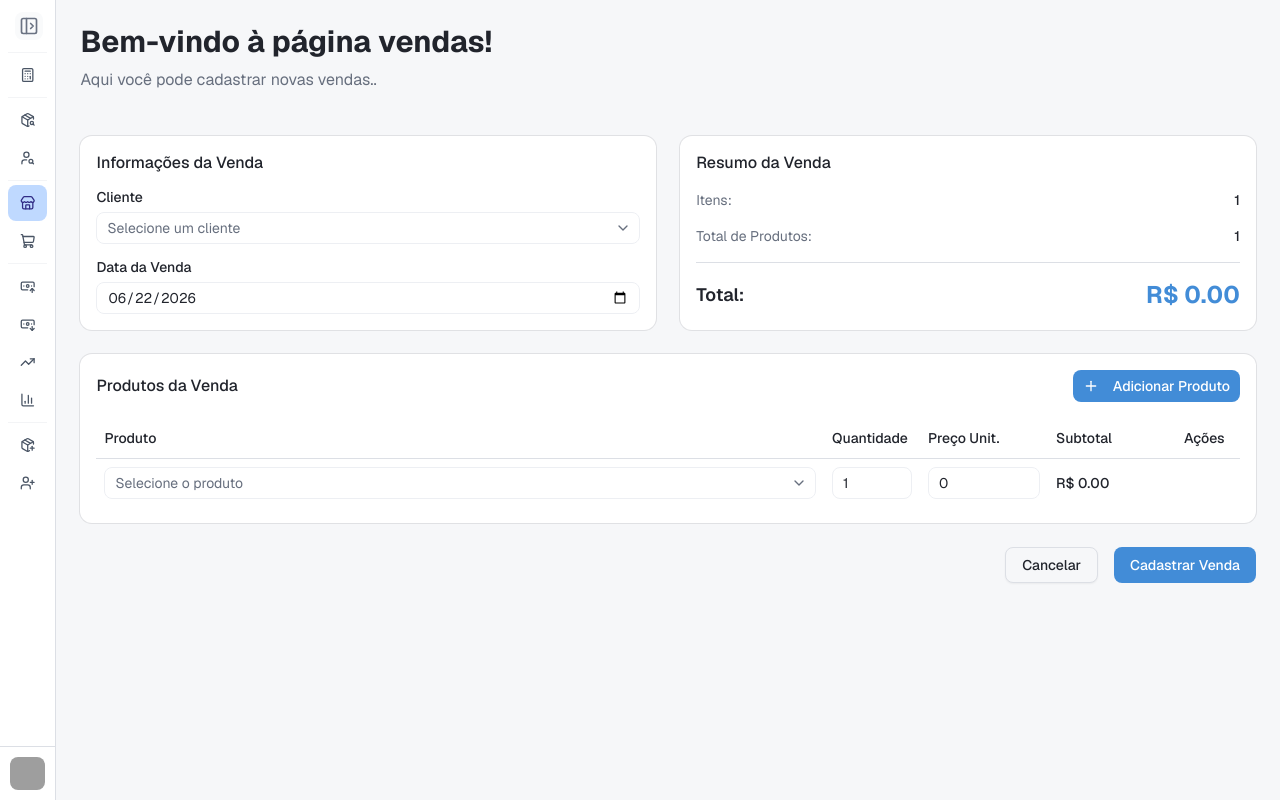
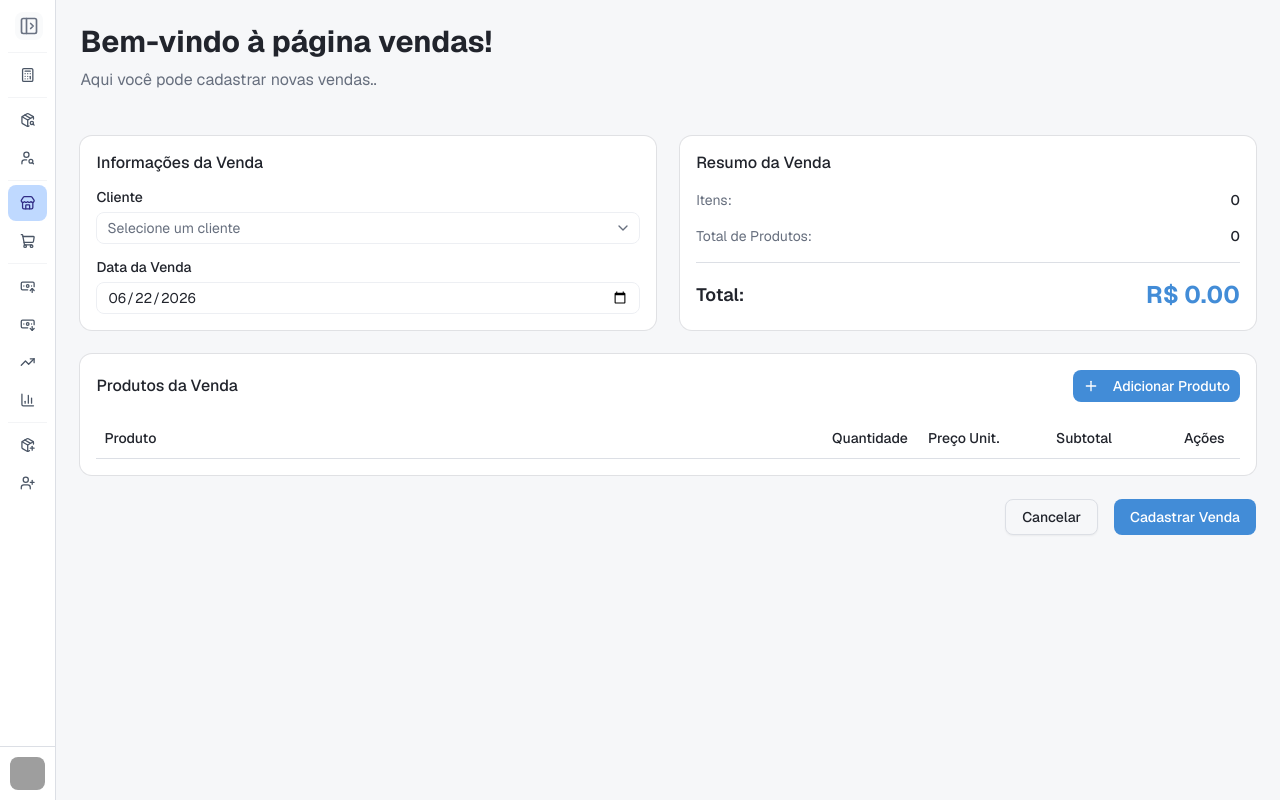
Before and after one commit to ProTrack-Solutions/protrack-web, a Next.js app: page /sale in a window 1280 px wide. Built offline with nearby package versions, Linux system fonts and the light colour scheme; grey boxes are pictures that could not be loaded.

Commit message:
fix: correção build

```diff
--- a/src/app/(private)/sale/page.tsx
+++ b/src/app/(private)/sale/page.tsx
@@ -1,9 +1,8 @@
 "use client";
 
 import { useForm } from "react-hook-form";
-import { zodResolver } from "@hookform/resolvers/zod";
 import { Form } from "@/components/ui/form";
-import { VendaForm, vendaSchema } from "@/@types/sale.type";
+import { VendaForm } from "@/@types/sale.type";
 import { SaleFormActions } from "./components/saleFormAction";
 import { SaleInfoCard } from "./components/saleInfoCard";
 import { SaleProductsTable } from "./components/saleProductTable";
@@ -12,11 +11,10 @@ import { Header } from "@/components/Header";
 
 export default function Sale() {
   const form = useForm<VendaForm>({
-    resolver: zodResolver(vendaSchema),
     defaultValues: {
       clienteId: "",
       dataVenda: new Date().toISOString().split("T")[0],
-      produtos: [{ produtoId: "", quantidade: 1, precoUnitario: 0 }],
+      produtos: [],
     },
   });
 
```
